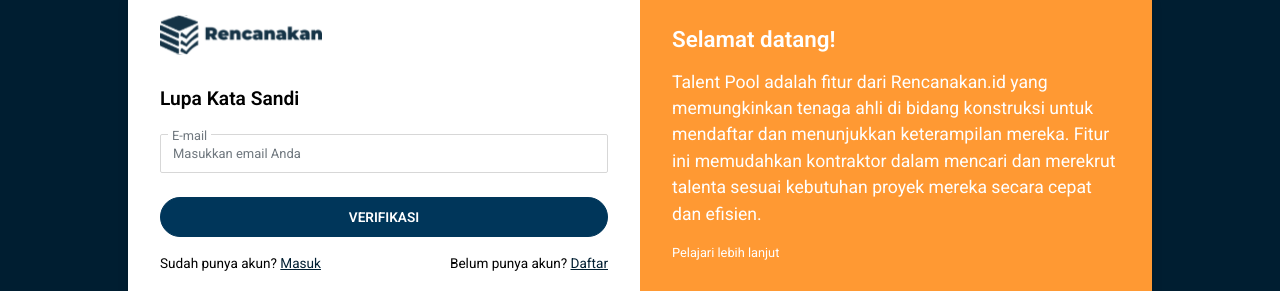
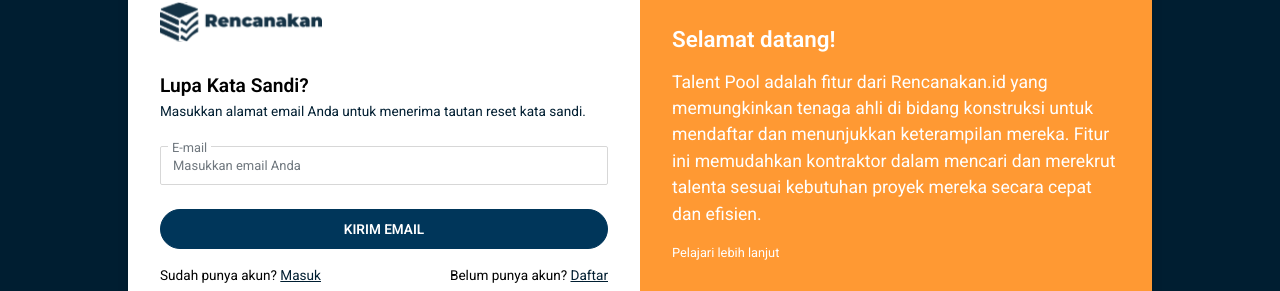
Before and after one commit to Rencanakan-id/rencanakan-talent_pool-frontend, a React (Vite) app: page /forgot-password in a window 1280 px wide. Shown: the part 324-615 px from the top of the page. Built offline with nearby package versions, Linux system fonts and the light colour scheme; no server answers.

Commit message:
fix: use better name for buttons

```diff
--- a/src/modules/ForgotPasswordModule/index.tsx
+++ b/src/modules/ForgotPasswordModule/index.tsx
@@ -99,8 +99,11 @@ export const ForgotPasswordModule = () => {
           <div className="mb-8">
             <img src="/rencanakanLogo.svg" alt="Rencanakan Logo" className="h-10" />
           </div>
-          <Typography variant="h5" className="mb-6">
-            Lupa Kata Sandi
+          <Typography variant="h5" className="mb-1">
+            Lupa Kata Sandi?
+          </Typography>
+          <Typography variant="p4" className="mb-6 text-rencanakan-sea-blue-500">
+            Masukkan alamat email Anda untuk menerima tautan reset kata sandi.
           </Typography>
           <form onSubmit={handleSubmit}>
             <Input
@@ -119,7 +122,7 @@ export const ForgotPasswordModule = () => {
                 data-testid="login-button"
                 type="submit"
               >
-                {isSubmitting ? 'MEMPROSES...' : 'VERIFIKASI'}
+                {isSubmitting ? 'MEMPROSES...' : 'KIRIM EMAIL'}
               </Button>
             </div>
           </form>
--- a/src/modules/ResetPasswordModule/index.tsx
+++ b/src/modules/ResetPasswordModule/index.tsx
@@ -117,7 +117,7 @@ export const ResetPasswordModule = () => {
                 className={`w-full ${isSubmitting ? 'disabled' : ""}`}
                 type="submit"
               >
-                {isSubmitting ? 'MEMPROSES...' : 'RESET PASSWORD'}
+                {isSubmitting ? 'MEMPROSES...' : 'RESET KATA SANDI'}
               </Button>
             </div>
           </form>
```
